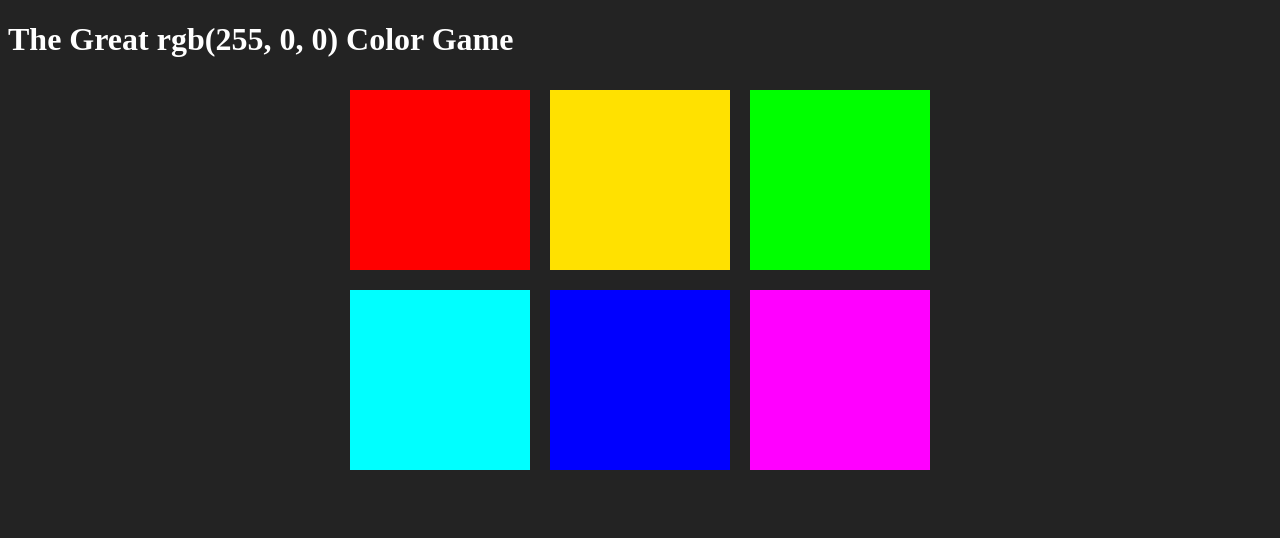
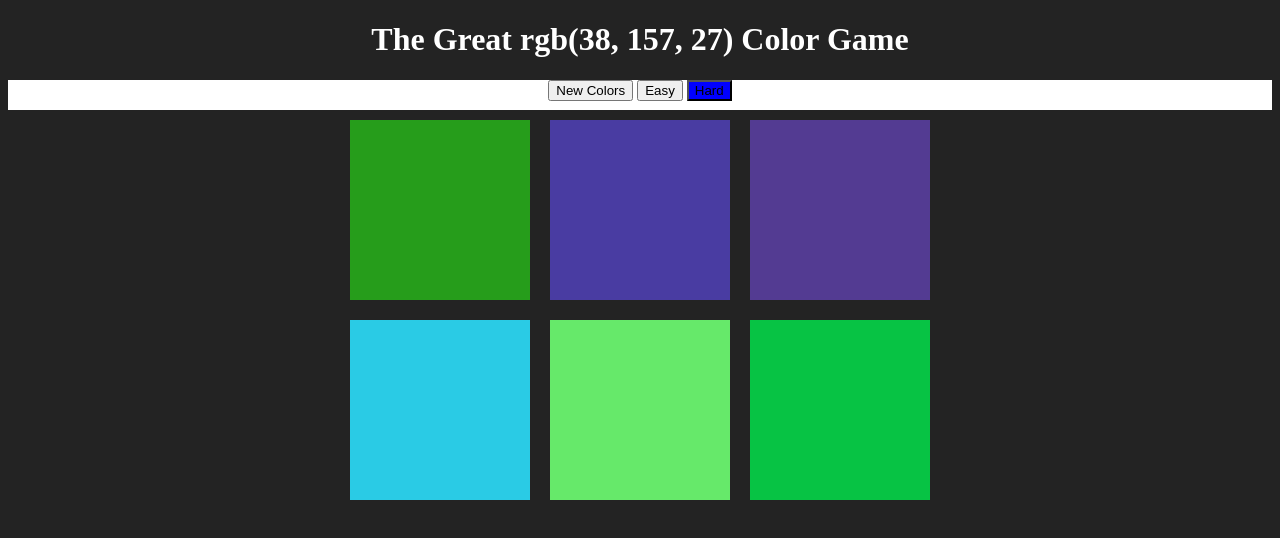
Before and after one commit to VasiliIgnatenko/Learn-web-dev, a plain HTML site: page Projects/ColorGame/index.html in a window 1280 px wide. Drawn offline with Linux system fonts and the light colour scheme.

Commit message:
colorGame pt6/50

```diff
--- a/Projects/ColorGame/app.js
+++ b/Projects/ColorGame/app.js
@@ -1,16 +1,41 @@
-var colors = [
-    "rgb(255, 0, 0)",
-    "rgb(255, 225, 0)",
-    "rgb(0, 255, 0)",
-    "rgb(0, 255, 255)",
-    "rgb(0, 0, 255)",
-    "rgb(255, 0, 255)",
-]
+var colors = generateRandomColors(6);
 
 var squares = document.querySelectorAll(".square");
 var pickedColor = pickColor();
 var colorDisplay = document.getElementById("colorDisplay");
 var messageDisplay = document.querySelector("#message");
+var h1 = document.querySelector("h1");
+var resetButton = document.querySelector("#reset");
+var easyButton = document.querySelector("#easy");
+var hardButton = document.querySelector("#hard");
+
+easyButton.addEventListener("click", function(){
+    hardButton.classList.remove("selected");
+    easyButton.classList.add("selected");
+    colors = generateRandomColors(6);
+    pickedColor = pickColor();
+    colorDisplay.textContent = pickedColor;
+});
+
+hardButton.addEventListener("click", function(){
+    hardButton.classList.add("selected");
+    easyButton.classList.remove("selected");
+});
+
+
+resetButton.addEventListener("click", function(){
+    //generate all new colors
+    colors = generateRandomColors(6);
+    //pick a new random color from array
+    pickedColor = pickColor();
+    //change colorDisplay to match picked
+    colorDisplay.textContent = pickedColor;
+    //change colors of squares
+    for(var i = 0; i < squares.length; i++) {
+        squares[i].style.background = colors[i];
+    }
+    h1.style.background = "#232323";
+});
 
 colorDisplay.textContent = pickedColor;
 
@@ -23,9 +48,12 @@ for(var i = 0; i < squares.length; i++){
         //grab color of clicked square
         var clickedColor = this.style.backgroundColor;
         //compare color to pickedColor
+        console.log(clickedColor, pickedColor);
         if(clickedColor === pickedColor){
             messageDisplay.textContent = "Correct";
+            resetButton.textContent = "Play Again?"
             changeColors(clickedColor);
+            h1.style.background = clickedColor;
         } else {
             this.style.background = "#232323";
             messageDisplay.textContent = "Try Again";
@@ -46,3 +74,25 @@ function pickColor(){
     var random = Math.floor(Math.random() * colors.length);
     return colors[random];
 }
+
+function generateRandomColors(num){
+    //make an array
+    var arr = [];
+    //repeat num times
+    for(var i = 0; i < num; i++) {
+        //get random color and push into arr
+        arr.push(randonColor())
+    }
+    //return that array
+    return arr;
+}
+
+function randonColor() {
+    //pick a "red" from 0 - 255
+    var r = Math.floor(Math.random() * 256 );
+    //pick a "green" from 0 - 255
+    var g = Math.floor(Math.random() * 256 );
+    //pick a "blue" from 0 - 255
+    var b = Math.floor(Math.random() * 256 );
+    return "rgb(" + r + ", " + g + ", " + b +")";
+}
--- a/Projects/ColorGame/index.html
+++ b/Projects/ColorGame/index.html
@@ -10,8 +10,11 @@
 <body>
     <h1>The Great <span id="colorDisplay">RGB</span> Color Game</h1>
 
-    <div>
+    <div id="stripe">
+        <button id="reset">New Colors</button>
         <span id="message"></span>
+        <button id="easy">Easy</button>
+        <button id="hard" class="selected">Hard</button>
     </div>
 
     <div id="container">
--- a/Projects/ColorGame/style.css
+++ b/Projects/ColorGame/style.css
@@ -17,8 +17,16 @@ body {
 
 h1 {
     color: white;
+    text-align: center;
 }
 
-span {
-    color: white;
+#stripe {
+    background: white;
+    height: 30px;
+    text-align: center;
+    color: black;
 }
+
+.selected {
+    background: blue;
+}
```
